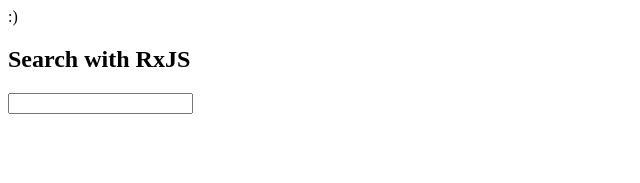
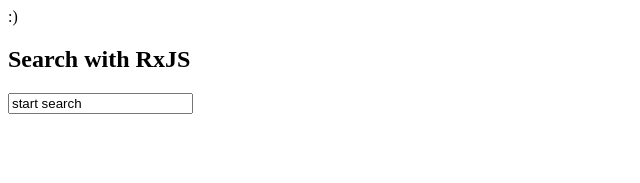
Before and after one commit to yohirt/learn-RxJS-Angular, an Angular app: page /search in a window 1280 px wide. Shown: the top 183 px of the page, without its empty margins (0-640 px from the left). Built offline with nearby package versions, Linux system fonts and the light colour scheme.

Commit message:
Add debounceTime

```diff
--- a/src/app/search/search.component.html
+++ b/src/app/search/search.component.html
@@ -1,5 +1,5 @@
 <h2>Search with RxJS</h2>
 
 <div [formGroup]="searchForm">
-  <input type="text" formControllName="name" (keyup)="readValue()" />
+  <input type="text" formControlName="name" (keyup)="readValue()" />
 </div>
--- a/src/app/search/search.component.ts
+++ b/src/app/search/search.component.ts
@@ -1,5 +1,6 @@
 import { Component, OnInit } from '@angular/core';
 import { FormBuilder, FormControl, FormGroup } from '@angular/forms';
+import { debounceTime } from 'rxjs';
 
 @Component({
   selector: 'app-search',
@@ -15,9 +16,12 @@
     this.searchForm = new FormGroup({
       name: new FormControl('start search'),
     });
-    this.searchForm.get('name').valueChanges.subscribe((data) => {
-      console.log(data);
-    });
+    this.searchForm
+      .get('name')
+      .valueChanges.pipe(debounceTime(900))
+      .subscribe((data) => {
+        console.log(data);
+      });
   }
 
   readValue() {}
```
